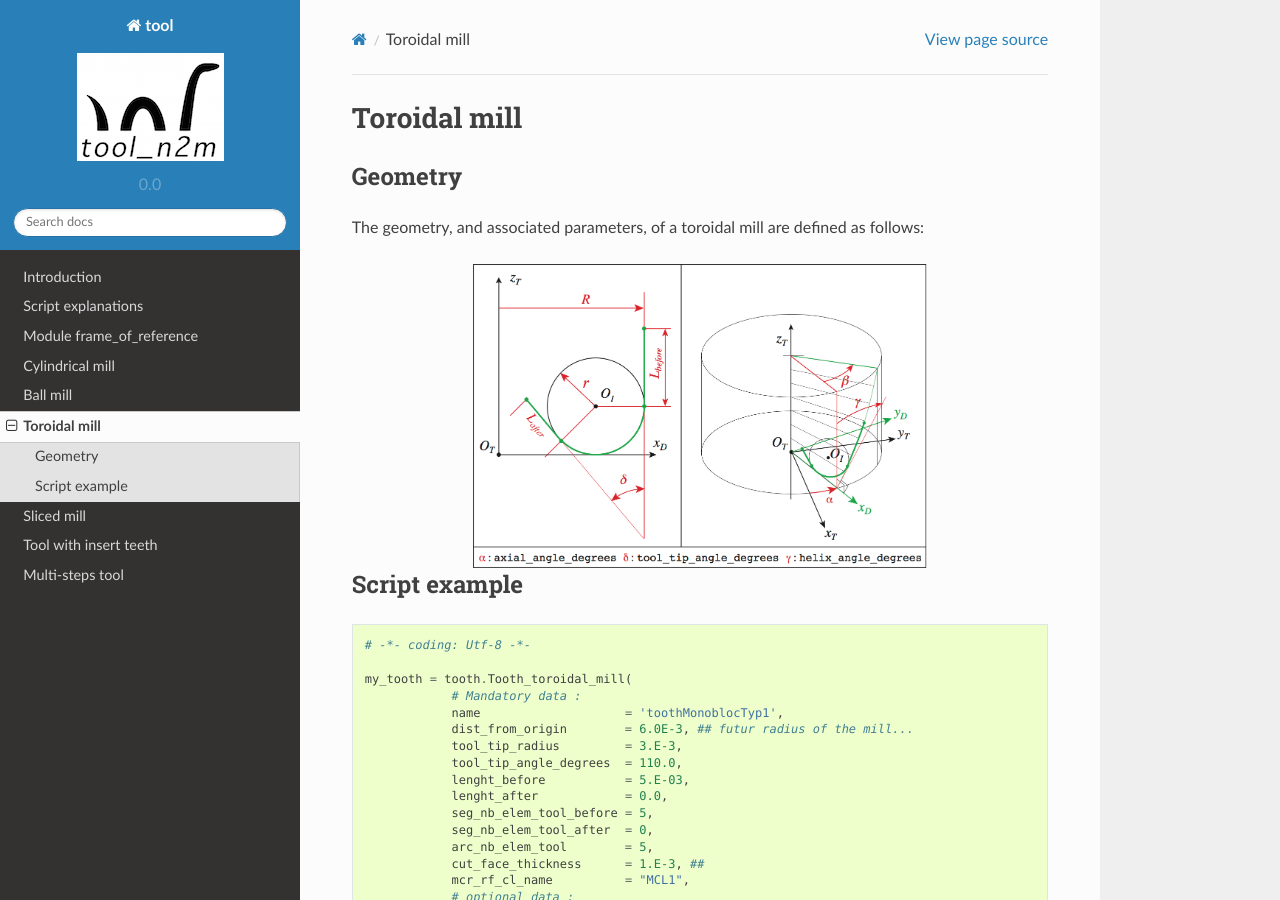
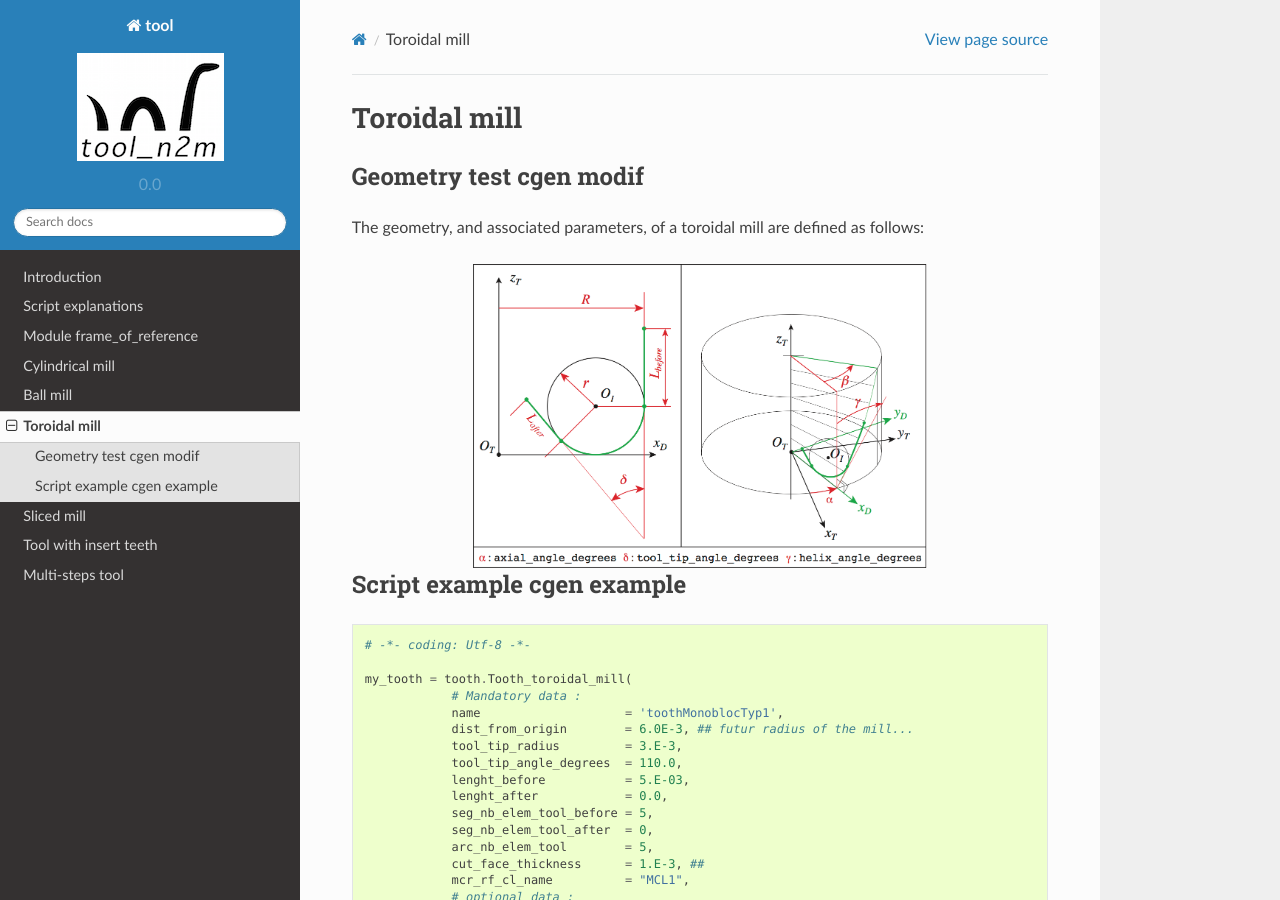
Before and after one commit to cgengembre/tool, a Sphinx documentation site: the page built from sphinxdocs/source/Tooth_toroidal_mill.rst, in a window 1280 px wide and 900 px high. Built offline with Sphinx 7.4.7 and the Read the Docs theme 2.0.0, drawn with Linux system fonts in a browser that asks for light colours; formulas are drawn with MathJax 3.

Commit message:
Test for automatic doc update

```diff
--- a/sphinxdocs/source/Tooth_toroidal_mill.rst
+++ b/sphinxdocs/source/Tooth_toroidal_mill.rst
@@ -2,7 +2,7 @@
 Toroidal mill
 ##################################################################
 
-Geometry
+Geometry test cgen modif
 *********************************
 
 The geometry, and associated parameters, of a toroidal mill are defined as follows:
@@ -11,7 +11,7 @@ The geometry, and associated parameters, of a toroidal mill are defined as follo
     :align: center
     :width: 12 cm
 
-Script example
+Script example cgen example
 *********************************
 
 .. literalinclude:: script/Test_toroidal_mill.py
```
